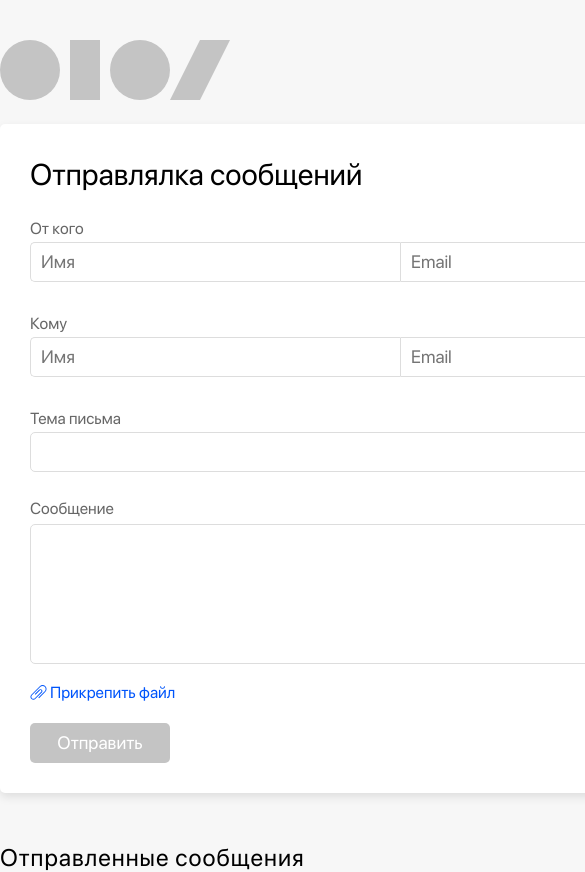
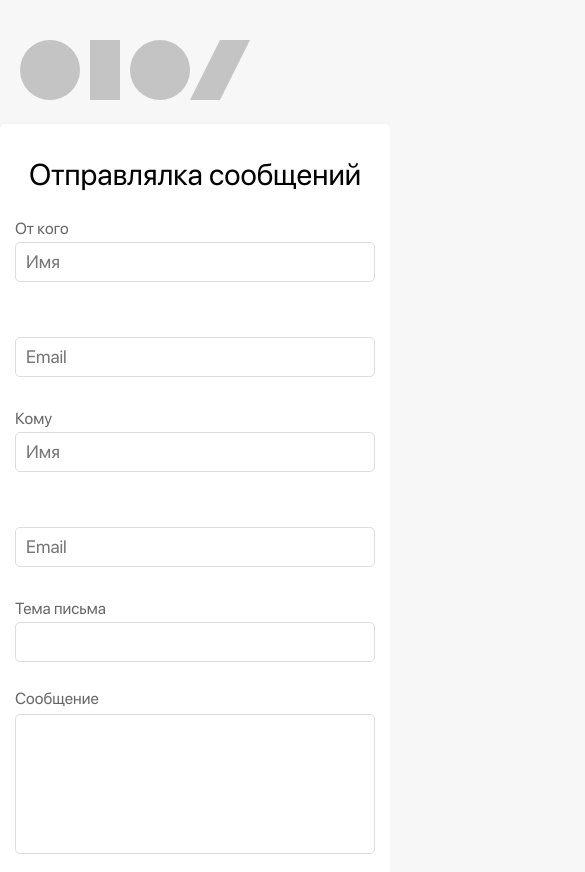
Before and after one commit to AeroKir/sendsay-test-app, a React (Create React App) app: page / in a window 390 px wide. Shown: the top 872 px of the page, 585 px wide, since content can reach past the window. Built offline with nearby package versions, Linux system fonts and the light colour scheme; what sendsay-api would draw is missing.

Commit message:
Adding responsive css @media styles

```diff
--- a/src/components/file-receiver/FileReceiver.css
+++ b/src/components/file-receiver/FileReceiver.css
@@ -52,3 +52,11 @@
   font-size: 16px;
   line-height: 25px;
 }
+
+/* @media styles */
+
+@media screen and (max-width: 840px) and (min-width: 320px) {
+  .FileReceiver, .FileReceiver-dragZone, .FileReceiver-explanation {
+    width: 100%;
+  }
+}
--- a/src/components/input/AttachedFileField.css
+++ b/src/components/input/AttachedFileField.css
@@ -14,48 +14,10 @@
   background-color: #FFFFFF;
   border: 1px solid #DDDDDD;
   border-radius: 5px;
-  /* -webkit-animation: scale-up-top 0.7s cubic-bezier(0.390, 0.575, 0.565, 1.000) both;
-  animation: scale-up-top 0.7s cubic-bezier(0.390, 0.575, 0.565, 1.000) both; */
 }
 
 .AttachedFileField--firstInRow {
   margin-right: 10px;
-}
-
-/**
- * ----------------------------------------
- * animation scale-up-top
- * ----------------------------------------
- */
-
-@-webkit-keyframes scale-up-top {
-  0% {
-    -webkit-transform: scale(0.5);
-    transform: scale(0.5);
-    -webkit-transform-origin: 50% 0%;
-    transform-origin: 50% 0%;
-  }
-  100% {
-    -webkit-transform: scale(1);
-    transform: scale(1);
-    -webkit-transform-origin: 50% 0%;
-    transform-origin: 50% 0%;
-  }
-}
-
-@keyframes scale-up-top {
-  0% {
-    -webkit-transform: scale(0.5);
-    transform: scale(0.5);
-    -webkit-transform-origin: 50% 0%;
-    transform-origin: 50% 0%;
-  }
-  100% {
-    -webkit-transform: scale(1);
-    transform: scale(1);
-    -webkit-transform-origin: 50% 0%;
-    transform-origin: 50% 0%;
-  }
 }
 
 .AttachedFileField-icon {
@@ -118,3 +80,34 @@
   display: flex;
   overflow: visible;
 }
+
+/* @media styles */
+
+@media screen and (max-width: 840px) and (min-width: 581px) {
+  .AttachedFileFieldWrapper {
+    width: calc(100% / 2);
+  }
+  .AttachedFileField--firstInRow, .AttachedFileField {
+    width: 100%;
+  }
+  .AttachedFileField-fileNameField {
+    line-height: 20px;
+    padding-left: 5px;
+  }
+}
+
+@media screen and (max-width: 580px) and (min-width: 320px) {
+  .AttachedFileFieldWrapper {
+    width: 100%;
+  }
+  .AttachedFileField {
+    width: 100%;
+  }
+  .AttachedFileField--firstInRow {
+    margin-right: 0;
+  }
+  .AttachedFileField-fileNameField {
+    line-height: 20px;
+    padding-left: 5px;
+  }
+}
--- a/src/components/input/Input.css
+++ b/src/components/input/Input.css
@@ -7,7 +7,7 @@
 }
 
 .InputWrapper--halfLeft, .InputWrapper--halfRight {
-  width: 370px;
+  /* width: 370px; */
 }
 
 .Input {
@@ -70,3 +70,28 @@
   font-size: 16px;
   color: #FF6666;
 }
+
+/* @media styles */
+
+@media screen and (max-width: 840px) and (min-width: 320px) {
+  .InputWrapper, .Input {
+    width: 100%;
+  }
+  .InputWrapper--halfLeft, .InputWrapper--halfRight {
+    width: calc(100% / 2);
+  }
+  .Input--halfLeft, .Input--halfRight {
+    width: 100%;
+  }
+}
+
+@media screen and (max-width: 501px) and (min-width: 320px) {
+  .InputWrapper--halfLeft, .InputWrapper--halfRight {
+    width: 100%;
+  }
+  .Input--halfLeft, .Input--halfRight {
+    width: 100%;
+    border: 1px solid #DDDDDD;
+    border-radius: 5px;
+  }
+}
--- a/src/components/message-send-form/MessageSendForm.css
+++ b/src/components/message-send-form/MessageSendForm.css
@@ -18,3 +18,22 @@
   color: #000000;
   font-weight: 300;
 }
+
+/* @media styles */
+
+@media screen and (max-width: 840px) and (min-width: 320px) {
+  .MessageSendForm {
+    width: 100%;
+  }
+}
+
+@media screen and (max-width: 501px) and (min-width: 320px) {
+  .MessageSendForm {
+    width: 100%;
+    display: flex;
+    flex-direction: column;
+    align-items: center;
+    padding-left: 15px;
+    padding-right: 15px;
+  }
+}
--- a/src/components/service-blocks/InfoBlock.css
+++ b/src/components/service-blocks/InfoBlock.css
@@ -106,3 +106,11 @@
     opacity: 1;
   }
 }
+
+/* @media styles */
+
+@media screen and (max-width: 840px) and (min-width: 320px) {
+  .InfoBlock, .InfoBlock-content, .InfoBlock-message, .InfoBlock-footer {
+    width: 100%;
+  }
+}
--- a/src/components/table/Table.css
+++ b/src/components/table/Table.css
@@ -75,3 +75,11 @@
 .Table-row:hover {
   background-color: #E1E1E1;
 }
+
+/* @media styles */
+
+@media screen and (max-width: 840px) and (min-width: 320px) {
+  .Table {
+    width: 100%;
+  }
+}
--- a/src/components/textarea/Textarea.css
+++ b/src/components/textarea/Textarea.css
@@ -42,3 +42,10 @@
   font-size: 16px;
   color: #FF6666;
 }
+/* @media styles */
+
+@media screen and (max-width: 840px) and (min-width: 320px) {
+  .TextareaWrapper, .Textarea {
+    width: 100%;
+  }
+}
--- a/src/layout/app-layout/AppLayout.css
+++ b/src/layout/app-layout/AppLayout.css
@@ -39,3 +39,15 @@
 .u-letterSpacing {
   letter-spacing: 1px;
 }
+
+/* @media styles */
+
+@media screen and (max-width: 840px) {
+  .AppLogoWrapper, .SendedMessagesInfo {
+    width: 100%;
+    padding-left: 20px;
+  }
+  .SendedMessagesInfo {
+    padding-right: 10px;
+  }
+}
```
